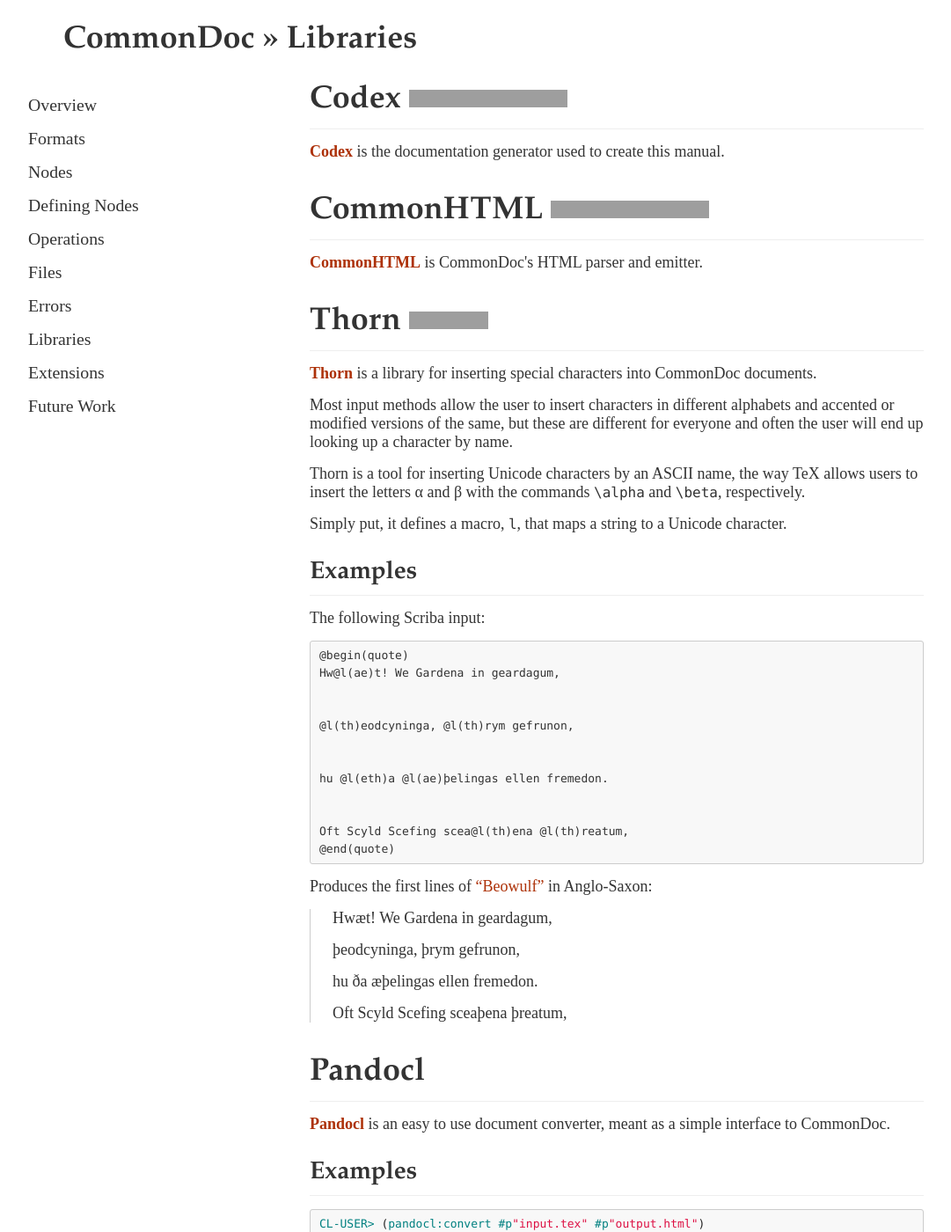
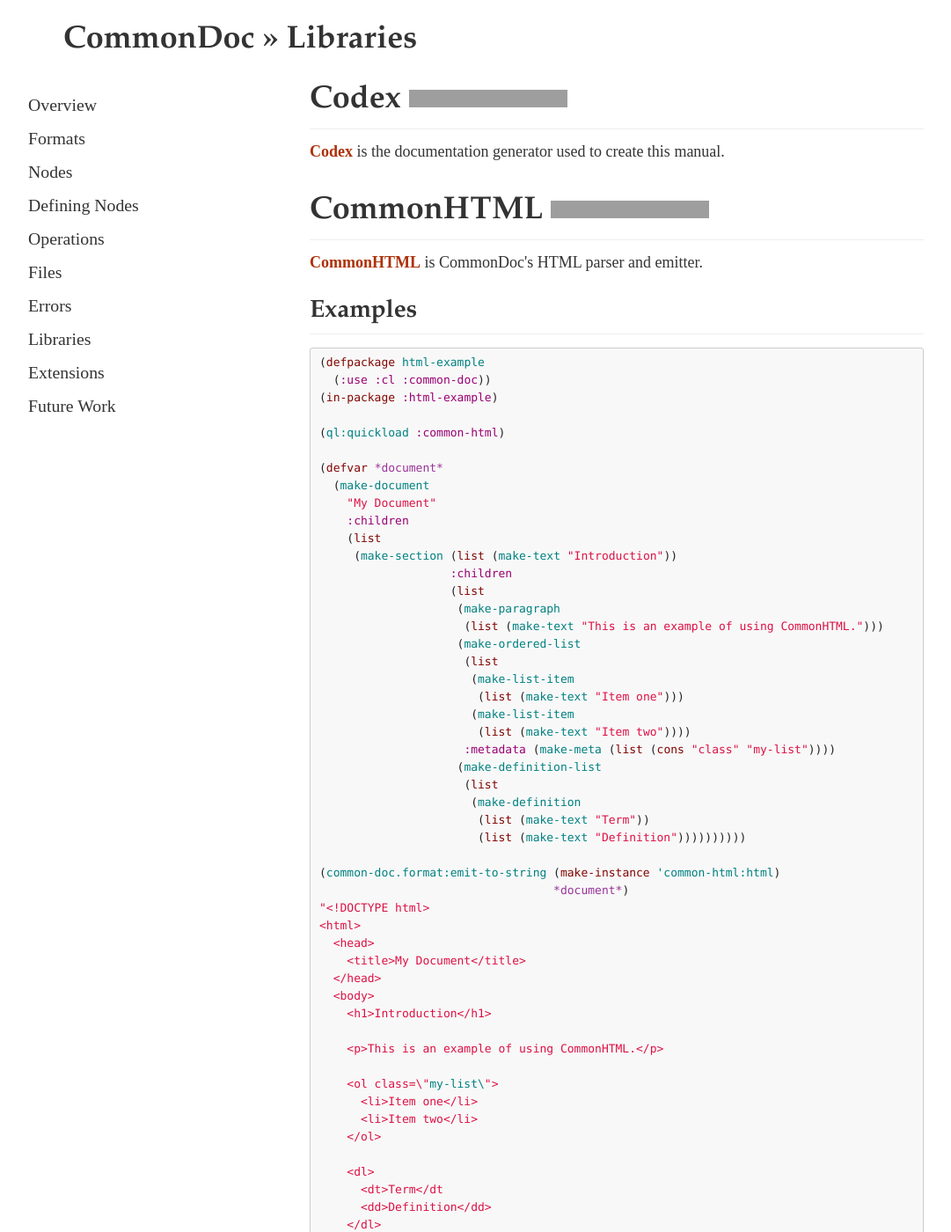
Before and after one commit to CommonDoc/commondoc.github.io, a Jekyll site: the page docs/libraries.html, which Jekyll copies as it is, in a window 1280 px wide and 1400 px high. Shown: the whole window at 88% size, without its empty margins (3-1084 px from the left). Built offline with Jekyll 4.4.1, drawn with Linux system fonts in a browser that asks for light colours; some web fonts are replaced; some of the changed text lies outside the part shown; grey boxes are pictures that could not be loaded.

Commit message:
Update docs

```diff
--- a/docs/libraries.html
+++ b/docs/libraries.html
@@ -27,7 +27,59 @@
 generator used to create this manual.<h1 id="commonhtml
 --">CommonHTML
 <img src="https://travis-ci.org/CommonDoc/common-html.svg?branch=master"/><img src="https://coveralls.io/repos/CommonDoc/common-html/badge.svg?branch=master"/></h1><a href="https://github.com/CommonDoc/common-html"><b>CommonHTML</b></a> is
-CommonDoc's HTML parser and emitter.<h1 id="thorn
+CommonDoc's HTML parser and emitter.<h2 id="44-examples">Examples</h2><pre><code class="lisp">(defpackage html-example
+  (:use :cl :common-doc))
+(in-package :html-example)
+
+(ql:quickload :common-html)
+
+(defvar *document*
+  (make-document
+    &quot;My Document&quot;
+    :children
+    (list
+     (make-section (list (make-text &quot;Introduction&quot;))
+                   :children
+                   (list
+                    (make-paragraph
+                     (list (make-text &quot;This is an example of using CommonHTML.&quot;)))
+                    (make-ordered-list
+                     (list
+                      (make-list-item
+                       (list (make-text &quot;Item one&quot;)))
+                      (make-list-item
+                       (list (make-text &quot;Item two&quot;))))
+                     :metadata (make-meta (list (cons &quot;class&quot; &quot;my-list&quot;))))
+                    (make-definition-list
+                     (list
+                      (make-definition
+                       (list (make-text &quot;Term&quot;))
+                       (list (make-text &quot;Definition&quot;))))))))))
+
+(common-doc.format:emit-to-string (make-instance 'common-html:html)
+                                  *document*)
+&quot;&lt;!DOCTYPE html&gt;
+&lt;html&gt;
+  &lt;head&gt;
+    &lt;title&gt;My Document&lt;/title&gt;
+  &lt;/head&gt;
+  &lt;body&gt;
+    &lt;h1&gt;Introduction&lt;/h1&gt;
+
+    &lt;p&gt;This is an example of using CommonHTML.&lt;/p&gt;
+
+    &lt;ol class=\&quot;my-list\&quot;&gt;
+      &lt;li&gt;Item one&lt;/li&gt;
+      &lt;li&gt;Item two&lt;/li&gt;
+    &lt;/ol&gt;
+
+    &lt;dl&gt;
+      &lt;dt&gt;Term&lt;/dt
+      &lt;dd&gt;Definition&lt;/dd&gt;
+    &lt;/dl&gt;
+  &lt;/body&gt;
+&lt;/html&gt;&quot;
+</code></pre><h1 id="thorn
 -">Thorn
 <img src="https://travis-ci.org/CommonDoc/thorn.svg?branch=master"/></h1><p><a href="https://github.com/CommonDoc/thorn"><b>Thorn</b></a> is a library for
 inserting special characters into CommonDoc documents.</p><p>Most input methods allow the user to insert characters in different alphabets
@@ -35,18 +87,14 @@
 everyone and often the user will end up looking up a character by name.</p><p>Thorn is a tool for inserting Unicode characters by an ASCII name, the way TeX
 allows users to insert the letters α and β with the commands
 <code>\alpha</code> and <code>\beta</code>, respectively.</p><p>Simply put, it defines a macro, <code>l</code>, that maps a string to a Unicode
-character.</p><h2 id="45-examples">Examples</h2><p></p><p>The following Scriba input:</p><pre><code class="scribe">@begin(quote)
-Hw@l(ae)t! We Gardena in geardagum,
-
+character.</p><h2 id="46-examples">Examples</h2><p></p><p>The following Scriba input:</p><pre><code class="scribe">Hw@l(ae)t! We Gardena in geardagum,
 
 @l(th)eodcyninga, @l(th)rym gefrunon,
 
-
 hu @l(eth)a @l(ae)þelingas ellen fremedon.
 
-
 Oft Scyld Scefing scea@l(th)ena @l(th)reatum,
-@end(quote)</code></pre><p></p><p>Produces the first lines of
+</code></pre><p></p><p>Produces the first lines of
 <a href="http://www.sacred-texts.com/neu/asbeo.htm"><q>Beowulf</q></a> in
 Anglo-Saxon:</p><blockquote><p>
 Hwæt! We Gardena in geardagum,</p><p>
@@ -54,7 +102,7 @@
 hu ða æþelingas ellen fremedon.</p><p>
 Oft Scyld Scefing sceaþena þreatum,
 </p></blockquote><h1 id="pandocl">Pandocl</h1><a href="https://github.com/CommonDoc/pandocl"><b>Pandocl</b></a> is an easy to use
-document converter, meant as a simple interface to CommonDoc.<h2 id="47-examples">Examples</h2><pre><code class="lisp">CL-USER&gt; (pandocl:convert #p&quot;input.tex&quot; #p&quot;output.html&quot;)
+document converter, meant as a simple interface to CommonDoc.<h2 id="48-examples">Examples</h2><pre><code class="lisp">CL-USER&gt; (pandocl:convert #p&quot;input.tex&quot; #p&quot;output.html&quot;)
 #&lt;COMMON-DOC:DOCUMENT &quot;My Document&quot;&gt;
 
 CL-USER&gt; (pandocl:emit #p&quot;input.tex&quot; #p&quot;output.html&quot;
```
Also changed, not shown: docs/extensions.html (+5 -5 lines), docs/nodes.html (+26 -5 lines), docs/operations.html (+6 -7 lines).
